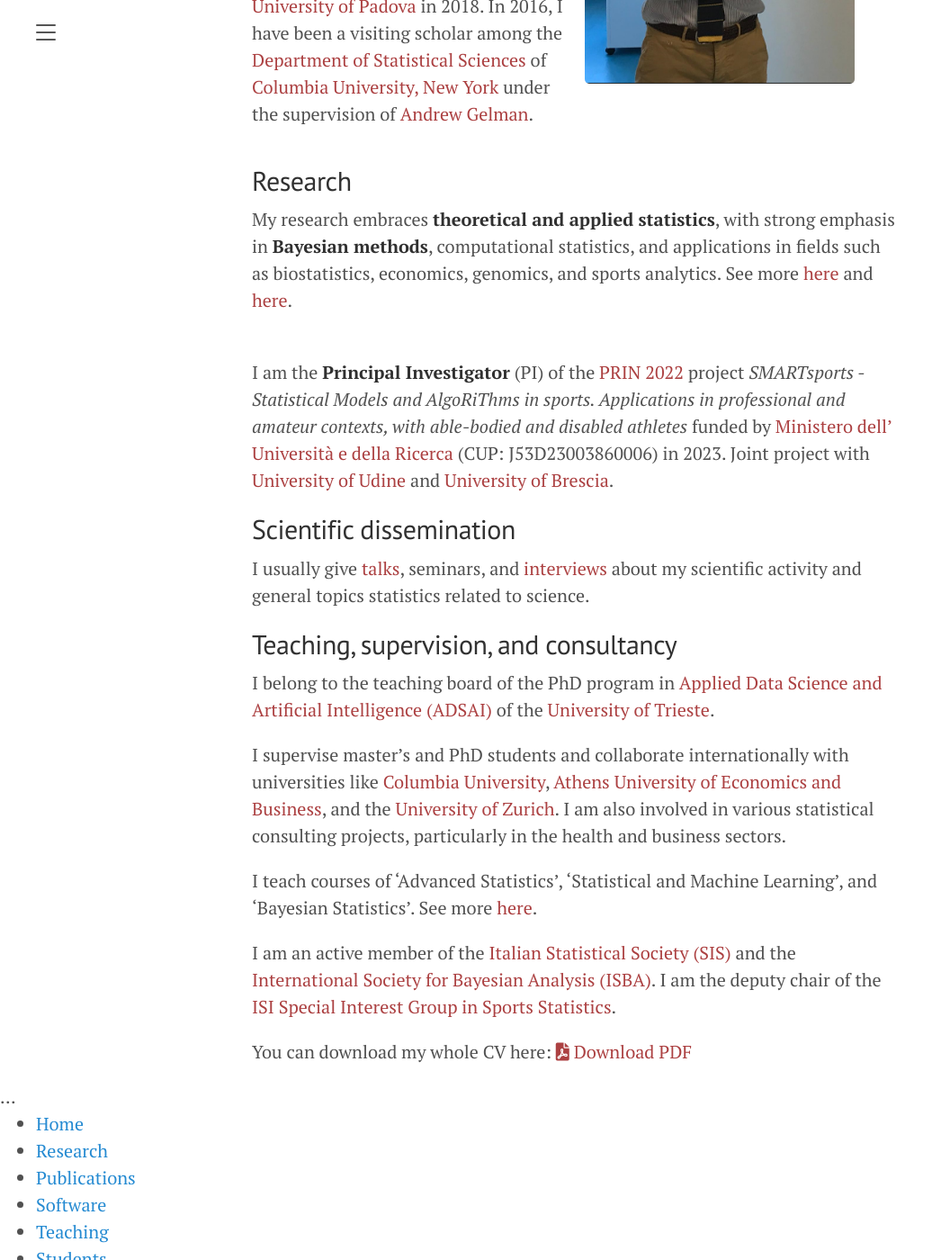
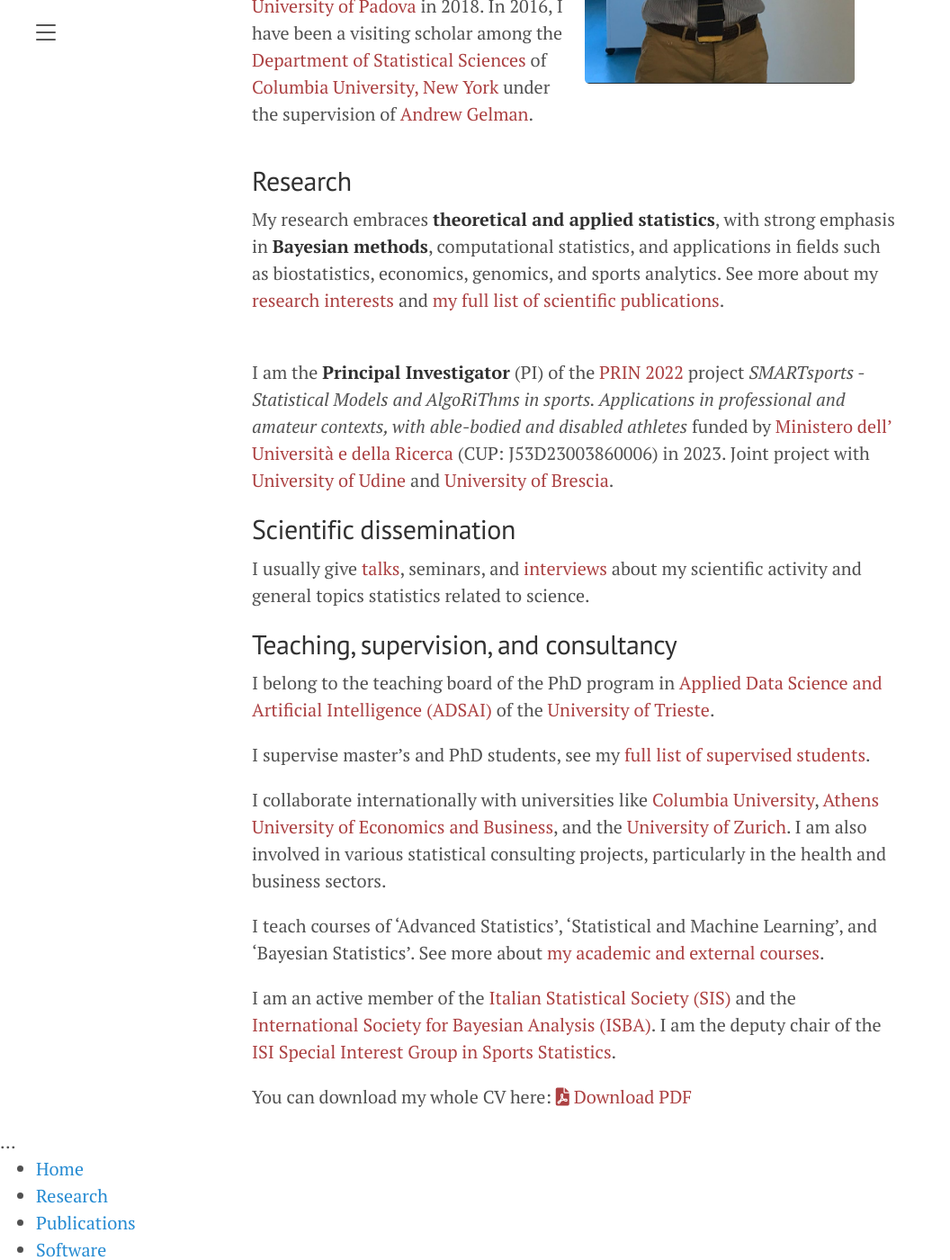
Before and after one commit to LeoEgidi/leoegidi.github.io, a Jekyll site: the page built from index.md, in a window 1280 px wide and 1400 px high, scrolled down 604 px. Shown: the whole window at 90% size, without its empty margins (0-1056 px from the left). Built offline with Jekyll 4.4.1, drawn with Linux system fonts in a browser that asks for light colours; Markdown is read by kramdown in place of the engine named in the settings; the list of posts is cut into pages by our own code.

Commit message:
description

```diff
--- a/index.md
+++ b/index.md
@@ -62,7 +62,7 @@ description: "Website of Leonardo Egidi, assistant professor of statistics."
 
 ## Research
 
-My research embraces <strong>theoretical and applied statistics</strong>, with  strong emphasis in <strong>Bayesian methods</strong>, computational statistics, and applications in fields such as biostatistics, economics, genomics, and sports analytics. See more [here](https://leoegidi.github.io/leonardo-egidi-research/){:target="_blank" rel="noopener noreferrer"} and [here](https://leoegidi.github.io/leonardo-egidi-publications/){:target="_blank" rel="noopener noreferrer"}.<br><br>
+My research embraces <strong>theoretical and applied statistics</strong>, with  strong emphasis in <strong>Bayesian methods</strong>, computational statistics, and applications in fields such as biostatistics, economics, genomics, and sports analytics. See more about my [research interests](https://leoegidi.github.io/leonardo-egidi-research/){:target="_blank" rel="noopener noreferrer"} and [my full list of scientific publications](https://leoegidi.github.io/leonardo-egidi-publications/){:target="_blank" rel="noopener noreferrer"}.<br><br>
 
 I am the **Principal Investigator** (PI) of the [PRIN 2022](https://prin.mur.gov.it/Iniziative/Detail?key=FiJNdaCuA71Xq3jYMAuZeQ%3D%3D){:target="_blank" rel="noopener noreferrer"} project
 *SMARTsports - Statistical Models and AlgoRiThms in sports. Applications in professional and amateur contexts, with able-bodied and disabled athletes*
@@ -78,10 +78,12 @@ I usually give [talks](https://www.youtube.com/results?search_query=leonardo+egi
 
 I belong to the teaching board of the PhD program in [Applied Data Science and Artificial Intelligence (ADSAI)](https://adsai.units.it/){:target="_blank" rel="noopener noreferrer"} of the [University of Trieste](https://portale.units.it/it){:target="_blank" rel="noopener noreferrer"}.
 
-I supervise master’s and PhD students and collaborate internationally with universities like [Columbia University](https://www.columbia.edu/){:target="_blank" rel="noopener noreferrer"}, [Athens University of Economics and Business](https://www.aueb.gr/){:target="_blank" rel="noopener noreferrer"},
+I supervise master’s and PhD students, see my [full list of supervised students](https://leoegidi.github.io/leonardo-egidi-students/){:target="_blank" rel="noopener noreferrer"}.
+
+I collaborate internationally with universities like [Columbia University](https://www.columbia.edu/){:target="_blank" rel="noopener noreferrer"}, [Athens University of Economics and Business](https://www.aueb.gr/){:target="_blank" rel="noopener noreferrer"},
 and the [University of Zurich](https://www.uzh.ch/en.html){:target="_blank" rel="noopener noreferrer"}. I am also involved in various statistical consulting projects, particularly in the health and business sectors.
 
-I teach courses of 'Advanced Statistics', 'Statistical and Machine Learning', and 'Bayesian Statistics'. See more [here](https://leoegidi.github.io/leonardo-egidi-teaching/){:target="_blank" rel="noopener noreferrer"}.
+I teach courses of 'Advanced Statistics', 'Statistical and Machine Learning', and 'Bayesian Statistics'. See more about [my academic and external courses](https://leoegidi.github.io/leonardo-egidi-teaching/){:target="_blank" rel="noopener noreferrer"}.
 
 I am an active member of the [Italian Statistical Society (SIS)](https://www.sis-statistica.it/){:target="_blank" rel="noopener noreferrer"} and the [International Society for Bayesian Analysis (ISBA)](https://bayesian.org/){:target="_blank" rel="noopener noreferrer"}.
 I am the deputy chair of the [ISI Special Interest Group in Sports Statistics](https://www.isi-web.org/committee/special-interest-group-sports-statistics){:target="_blank" rel="noopener noreferrer"}.
```
